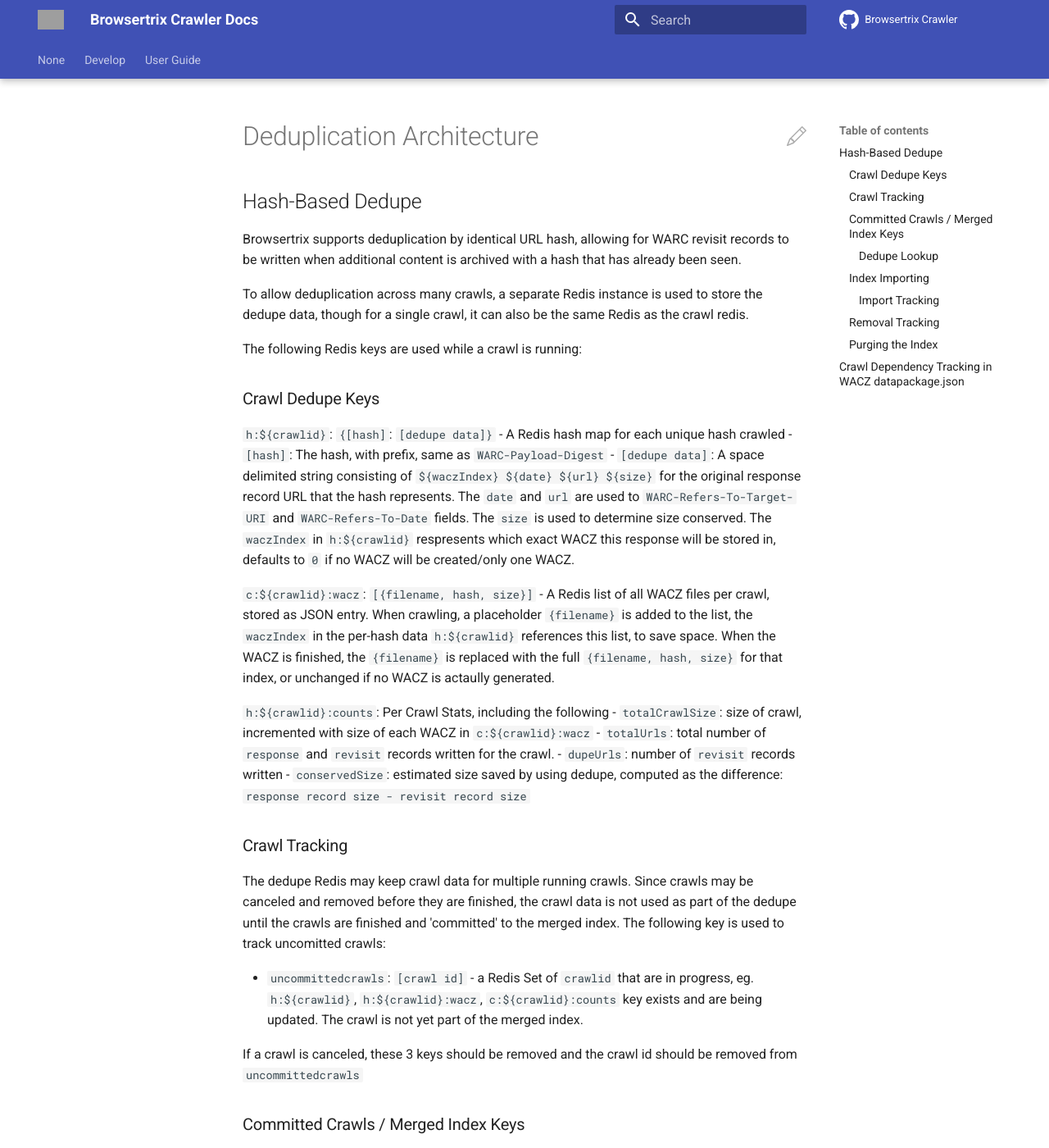
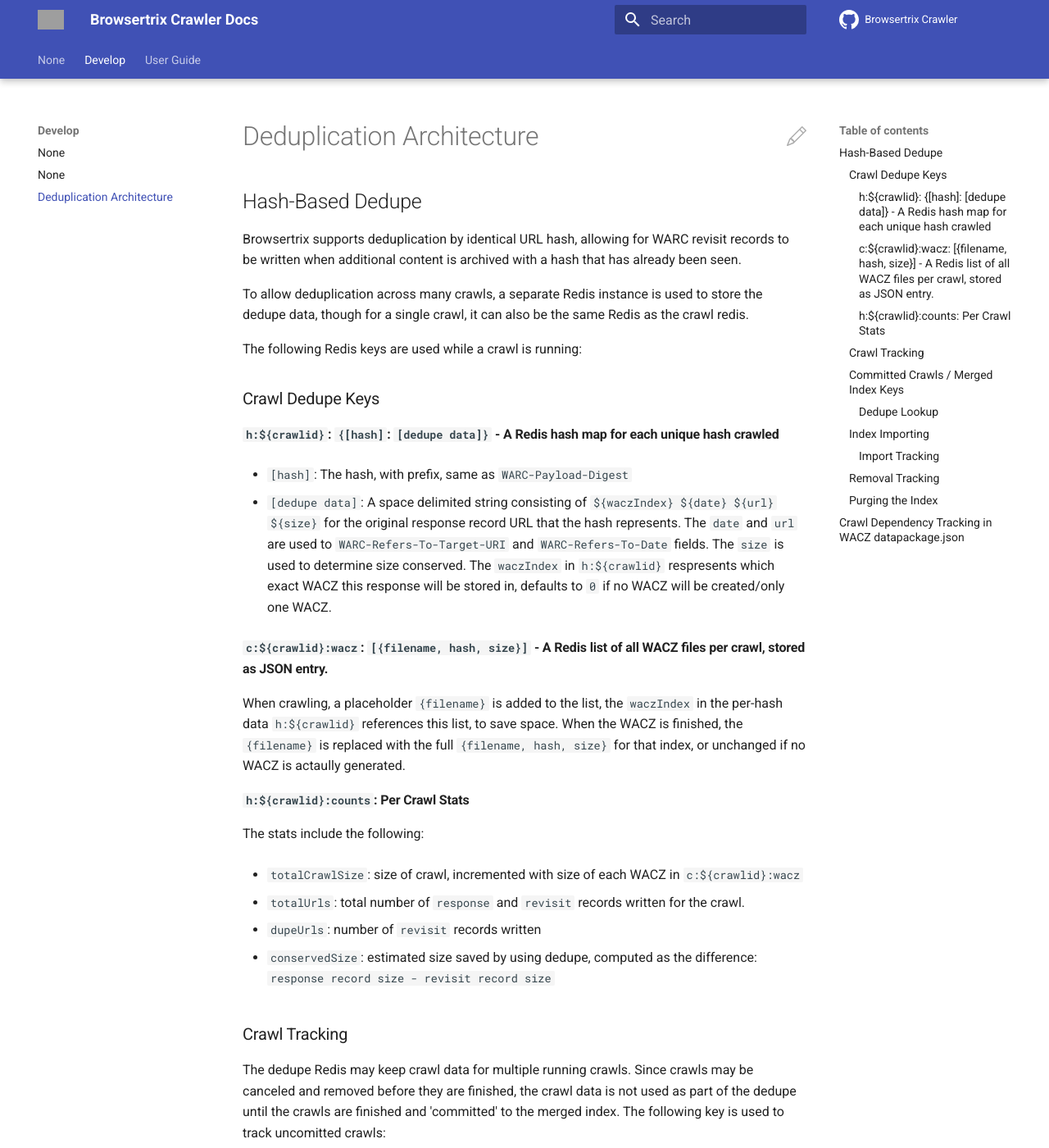
Before and after one commit to webrecorder/browsertrix-crawler, an MkDocs documentation site: the page built from docs/docs/develop/dedupe.md, in a window 1280 px wide and 1400 px high. Shown: the whole window at 82% size. Built offline with MkDocs 1.6.1 and Material for MkDocs 9.7.7, drawn with Linux system fonts in a browser that asks for light colours; comment, search, counter and statistics services are not loaded; some of the changed text lies outside the part shown; grey boxes are pictures that could not be loaded.

Commit message:
docs: more docs tweaks, add to mkdocs.yaml

````diff
--- a/docs/docs/develop/dedupe.md
+++ b/docs/docs/develop/dedupe.md
@@ -14,19 +14,29 @@
 
 ### Crawl Dedupe Keys
 
-`h:${crawlid}`: `{[hash]`: `[dedupe data]}` - A Redis hash map for each unique hash crawled
+#### `h:${crawlid}`: `{[hash]`: `[dedupe data]}` - A Redis hash map for each unique hash crawled
+
 - `[hash]`: The hash, with prefix, same as `WARC-Payload-Digest`
+
 - `[dedupe data]`: A space delimited string consisting of `${waczIndex} ${date} ${url} ${size}` for the original response record URL that
 the hash represents. The `date` and `url` are used to `WARC-Refers-To-Target-URI` and `WARC-Refers-To-Date` fields.
 The `size` is used to determine size conserved. The `waczIndex` in `h:${crawlid}` respresents which exact WACZ this response will be stored in, defaults to `0` if no WACZ will be created/only one WACZ.
 
-`c:${crawlid}:wacz`: `[{filename, hash, size}]` - A Redis list of all WACZ files per crawl, stored as JSON entry. When crawling, a placeholder `{filename}`  is added to the list, the `waczIndex` in the per-hash data `h:${crawlid}` references this list, to save space. When the WACZ is finished, the `{filename}` is replaced with the full `{filename, hash, size}` for that index, or unchanged if no WACZ is actaully generated.
+#### `c:${crawlid}:wacz`: `[{filename, hash, size}]` - A Redis list of all WACZ files per crawl, stored as JSON entry.
+
+When crawling, a placeholder `{filename}`  is added to the list, the `waczIndex` in the per-hash data `h:${crawlid}` references this list, to save space. When the WACZ is finished, the `{filename}` is replaced with the full `{filename, hash, size}` for that index, or unchanged if no WACZ is actaully generated.
 
 
-`h:${crawlid}:counts`: Per Crawl Stats, including the following
+#### `h:${crawlid}:counts`: Per Crawl Stats
+
+The stats include the following:
+
 - `totalCrawlSize`: size of crawl, incremented with size of each WACZ in `c:${crawlid}:wacz`
+
 - `totalUrls`: total number of `response` and `revisit` records written for the crawl.
+
 - `dupeUrls`: number of `revisit` records written
+
 - `conservedSize`: estimated size saved by using dedupe, computed as the difference: `response record size - revisit record size`
 
 ### Crawl Tracking
@@ -69,12 +79,15 @@
 ```
 {
   "resources": [{
-    "name": <unique wacz name>
-    "path": <URL of WACZ>
-    "hash": <hash of WACZ>
-    "size": <size of WACZ>
-    "crawlId": <crawl id>
-}]}
+    "name": <unique wacz name>,
+    "path": <URL of WACZ>,
+    "hash": <hash of WACZ>,
+    "size": <size of WACZ>,
+    "crawlId": <crawl id>,
+  },
+  ... more WACZ files
+  ]
+}
 ```
 
 The indexer process will then read the CDX from each WACZ and populate the dedupe index keys listed above, both per crawl and merged keys listed above, based on this data.
--- a/docs/mkdocs.yml
+++ b/docs/mkdocs.yml
@@ -48,6 +48,7 @@
   - Develop:
     - develop/index.md
     - develop/docs.md
+    - develop/dedupe.md
   - User Guide:
     - user-guide/index.md
     - user-guide/outputs.md
````
